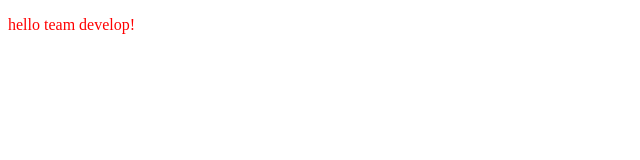
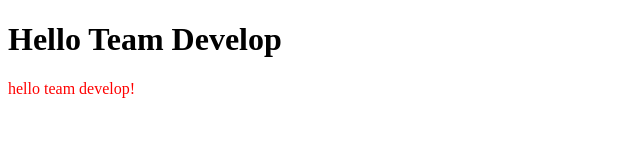
Before and after one commit to team-dev-single-page-training/single, a plain HTML site: page index.html in a window 1280 px wide. Shown: the whole page, without its empty margins (0-640 px from the left). Drawn offline with Linux system fonts and the light colour scheme.

Commit message:
h1を追加

```diff
--- a/index.html
+++ b/index.html
@@ -9,9 +9,10 @@
   </head>
 
   <body>
-
-    <p>hello team develop!</p>
-
+    <div class="container">
+      <h1>Hello Team Develop</h1>
+      <p>hello team develop!</p>
+    </div>
   </body>
 
 </html>
```
